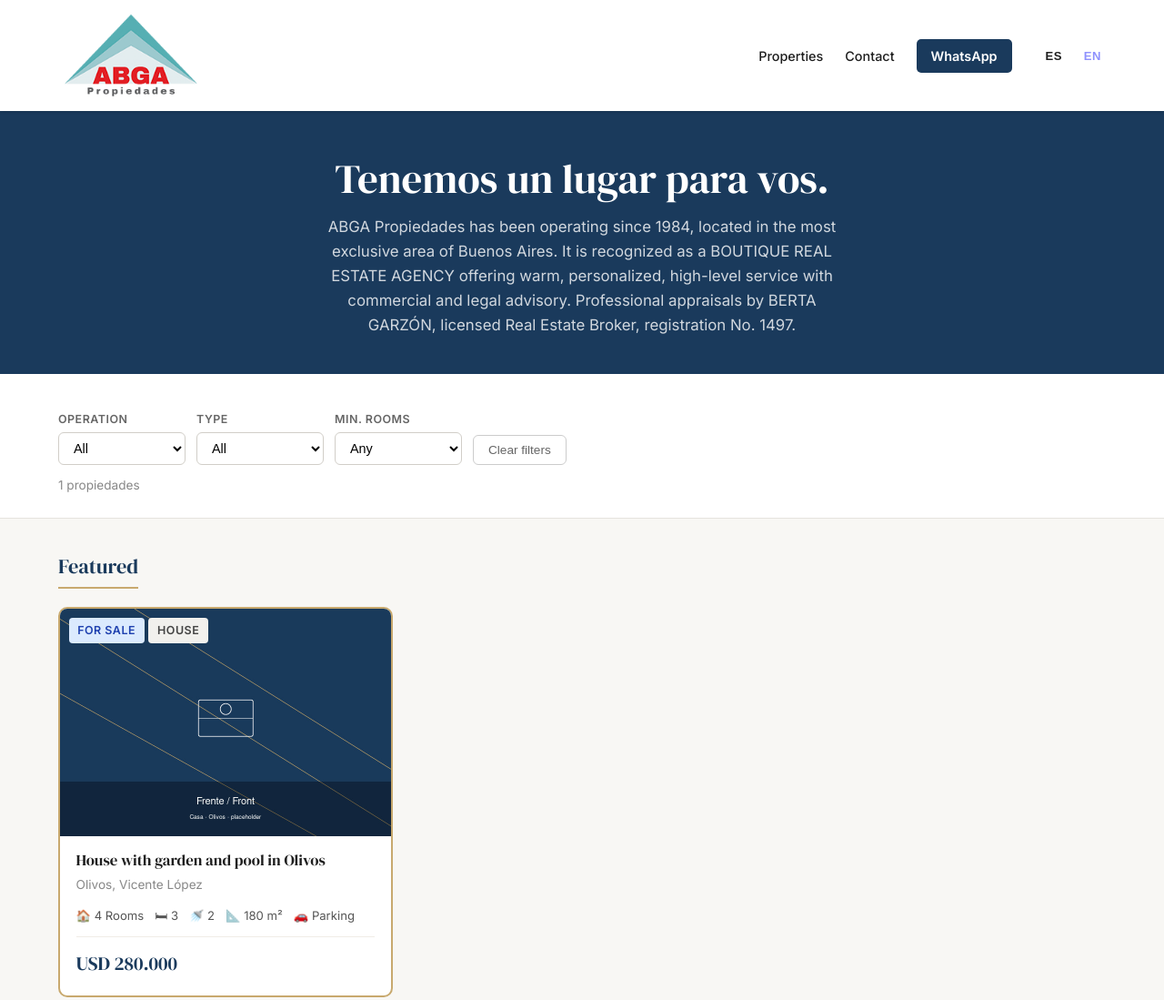
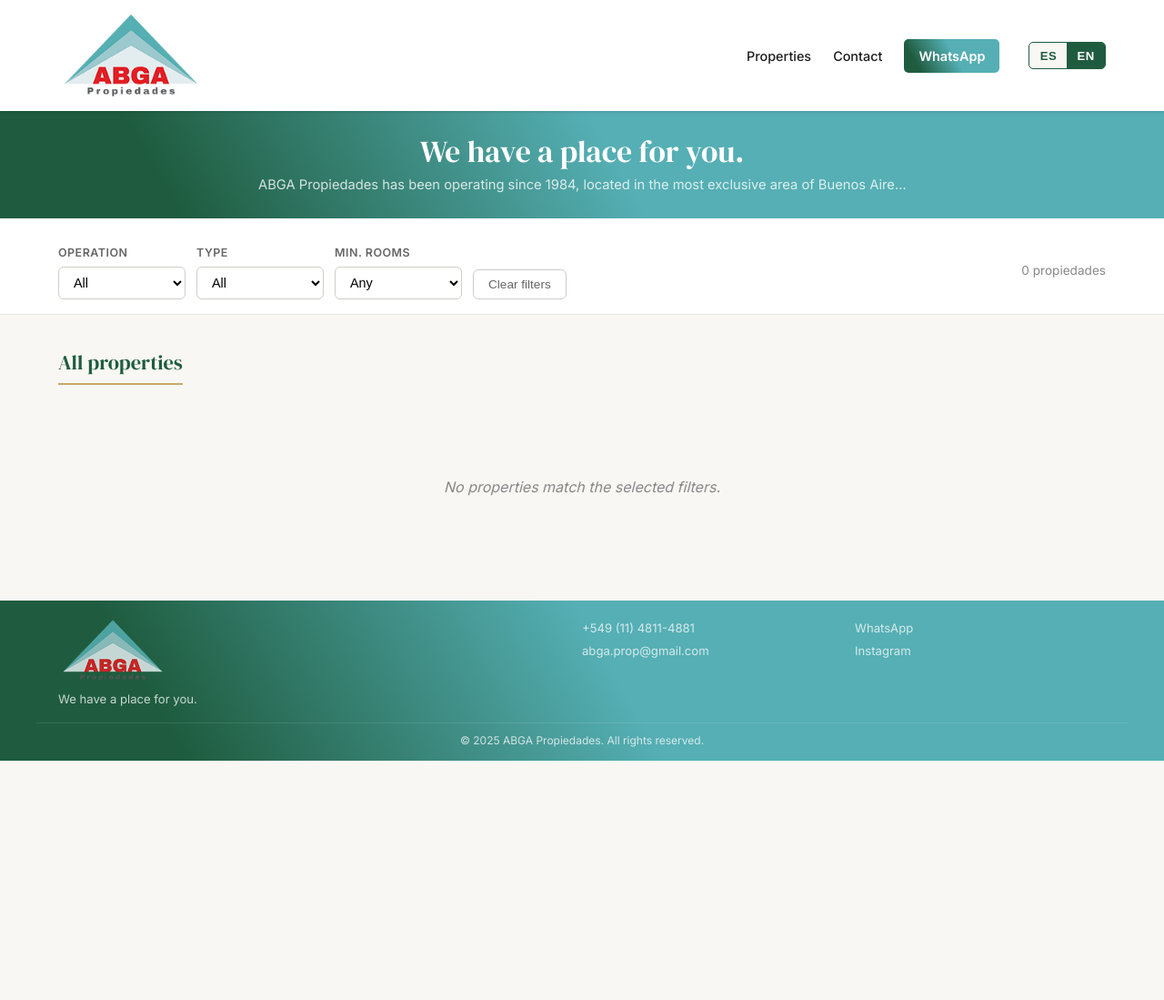
Before and after one commit to pmoracho/abgapropiedades, an Eleventy site: page src/index.njk in a window 1280 px wide. Shown: the top 1099 px of the page at 91% size. After the commit the page ends 836 px from the top, so only its background shows below. Built offline with nearby package versions, Linux system fonts and the light colour scheme; Eleventy itself is replaced by a stand-in of ours; files that its build step writes are made by us from their sources.

Commit message:
Actualizar colores y estilos en CSS, eliminar propiedades de casa-olivos-001 y agregar soporte para tagline bilingüe

```diff
--- a/_data/site.yaml
+++ b/_data/site.yaml
@@ -28,7 +28,8 @@ contacto:
   direccion: ""
 
 colores:
-  primario: "#1a3a5c"
+  primario: "#1f5c3f"
+  primario_claro: "#55afb4"
   acento: "#c8a96e"
   fondo: "#f8f7f4"
   texto: "#1e1e1e"
--- a/src/_layouts/base.njk
+++ b/src/_layouts/base.njk
@@ -34,6 +34,7 @@
   <style>
     :root {
       --color-primario: {{ site.colores.primario }};
+      --color-primario-claro: {{ site.colores.primario_claro or site.colores.primario }};
       --color-acento: {{ site.colores.acento }};
       --color-fondo: {{ site.colores.fondo }};
       --color-texto: {{ site.colores.texto }};
--- a/src/css/main.css
+++ b/src/css/main.css
@@ -45,7 +45,7 @@ h3 { font-size: 1.2rem; }
 .btn:active { transform: scale(0.98); }
 
 .btn--primario {
-  background: var(--color-primario);
+  background: linear-gradient(60deg, var(--color-primario) 15%, var(--color-primario-claro) 53%);
   color: #fff;
   width: 100%;
 }
@@ -73,7 +73,7 @@ h3 { font-size: 1.2rem; }
   color: var(--color-primario);
   width: 100%;
 }
-.btn--outline:hover { background: var(--color-primario); color: #fff; }
+.btn--outline:hover { background: linear-gradient(60deg, var(--color-primario) 15%, var(--color-primario-claro) 53%); color: #fff; }
 
 /* ---- BADGES ---- */
 .badge {
@@ -113,7 +113,7 @@ h3 { font-size: 1.2rem; }
 .nav-link { color: var(--color-texto); font-size: 0.9rem; font-weight: 500; transition: color 0.15s; }
 .nav-link:hover { color: var(--color-link); }
 .nav-cta {
-  background: var(--color-primario);
+  background: linear-gradient(60deg, var(--color-primario) 15%, var(--color-primario-claro) 53%);
   color: #fff;
   padding: 0.45rem 1rem;
   border-radius: 5px;
@@ -133,7 +133,7 @@ h3 { font-size: 1.2rem; }
   .nav-toggle { display: flex; }
   .nav {
     display: none; position: absolute; top: 100%; left: 0; right: 0;
-    background: var(--color-primario); flex-direction: column;
+    background: linear-gradient(60deg, var(--color-primario) 15%, var(--color-primario-claro) 53%); flex-direction: column;
     padding: 1rem; gap: 1rem; align-items: flex-start;
   }
   .nav.nav--open { display: flex; }
@@ -141,16 +141,26 @@ h3 { font-size: 1.2rem; }
 
 /* ---- HERO ---- */
 .hero {
-  background: var(--color-primario);
+  background: linear-gradient(60deg, var(--color-primario) 15%, var(--color-primario-claro) 53%);
   color: #fff;
-  padding: 3rem 0 2.5rem;
+  padding: 1.5rem 0;
   text-align: center;
 }
-.hero-titulo { color: #fff; margin-bottom: 0.75rem; }
-.hero-sub { color: rgba(255,255,255,0.8); max-width: 560px; margin: 0 auto; font-size: 1.05rem; }
+.hero-titulo { color: #fff; margin-bottom: 0.35rem; font-size: clamp(1.5rem, 3vw, 2.1rem); }
+.hero-sub {
+  color: rgba(255,255,255,0.8);
+  max-width: 720px;
+  margin: 0 auto;
+  font-size: 0.92rem;
+  overflow: hidden;
+  text-overflow: ellipsis;
+  display: -webkit-box;
+  -webkit-line-clamp: 1;
+  -webkit-box-orient: vertical;
+}
 
 .page-hero {
-  background: var(--color-primario);
+  background: linear-gradient(60deg, var(--color-primario) 15%, var(--color-primario-claro) 53%);
   color: #fff; padding: 2.5rem 0;
 }
 .page-hero h1 { color: #fff; margin-bottom: 0.5rem; }
@@ -160,19 +170,18 @@ h3 { font-size: 1.2rem; }
 .busqueda-section {
   background: #fff;
   border-bottom: 1px solid #e5e3de;
-  padding: 1.5rem 0;
+  padding: 1rem 0;
   position: sticky; top: 57px; z-index: 90;
 }
 
-.pagefind-search { margin-bottom: 1rem; }
+.pagefind-search { margin-bottom: 0.75rem; }
 
 .filtros {
   display: flex; flex-wrap: wrap; gap: 0.75rem; align-items: flex-end;
 }
 .filtro-grupo { display: flex; flex-direction: column; gap: 0.3rem; min-width: 140px; }
 .filtro-grupo label { font-size: 0.78rem; font-weight: 600; color: #666; text-transform: uppercase; letter-spacing: 0.04em; }
-.filtro-grupo select {
-  padding: 0.5rem 0.75rem;
+.filtro-grupo select {  padding: 0.5rem 0.75rem;
   border: 1.5px solid #d1cec8;
   border-radius: 6px;
   font-size: 0.9rem;
@@ -189,7 +198,10 @@ h3 { font-size: 1.2rem; }
 .filtro-limpiar:hover { border-color: var(--color-primario); color: var(--color-primario); }
 
 .resultados-contador {
-  margin-top: 0.75rem; font-size: 0.85rem; color: #888;
+  margin-left: auto;
+  font-size: 0.85rem; color: #888;
+  align-self: center;
+  white-space: nowrap;
 }
 
 /* ---- GRID DE PROPIEDADES ---- */
@@ -377,21 +389,21 @@ h3 { font-size: 1.2rem; }
 
 /* ---- FOOTER ---- */
 .site-footer {
-  background: var(--color-primario);
+  background: linear-gradient(60deg, var(--color-primario) 15%, var(--color-primario-claro) 53%);
   color: rgba(255,255,255,0.75);
-  padding: 2.5rem 0 1rem;
-  margin-top: 4rem;
+  padding: 1.25rem 0 0.75rem;
+  margin-top: 2rem;
 }
 .footer-inner {
-  display: grid; grid-template-columns: 2fr 1fr 1fr; gap: 2rem;
-  padding-bottom: 1.5rem; border-bottom: 1px solid rgba(255,255,255,0.1);
+  display: grid; grid-template-columns: 2fr 1fr 1fr; gap: 1.5rem;
+  padding-bottom: 0.9rem; border-bottom: 1px solid rgba(255,255,255,0.1);
 }
-.footer-marca .logo-nombre { color: #fff; display: block; margin-bottom: 0.5rem; }
-.footer-tagline { font-size: 0.85rem; }
-.footer-contacto, .footer-links { font-size: 0.85rem; }
-.footer-contacto p, .footer-links a { margin-bottom: 0.4rem; display: block; }
+.footer-marca .logo-nombre { color: #fff; display: block; margin-bottom: 0.3rem; }
+.footer-tagline { font-size: 0.82rem; }
+.footer-contacto, .footer-links { font-size: 0.82rem; }
+.footer-contacto p, .footer-links a { margin-bottom: 0.25rem; display: block; }
 .footer-links a:hover { color: #fff; }
-.footer-copy { text-align: center; font-size: 0.78rem; padding-top: 1rem; }
+.footer-copy { text-align: center; font-size: 0.75rem; padding-top: 0.6rem; }
 
 /* ---- LIGHTBOX ---- */
 .lightbox {
@@ -458,22 +470,31 @@ h3 { font-size: 1.2rem; }
 }
 .mapa-link:hover { text-decoration: underline; }
 
-/* ---- LANG SWITCHER ---- */
+/* ---- LANG SWITCHER (estilo botón, igual altura/forma que .nav-cta) ---- */
 .lang-switcher {
-  display: flex; align-items: center; gap: 0.3rem;
+  display: flex; align-items: center;
   margin-left: 0.5rem;
+  background: var(--color-fondo);
+  border: 1.5px solid var(--color-primario);
+  border-radius: 5px;
+  overflow: hidden;
 }
-.lang-sep { color: rgba(255,255,255,0.35); font-size: 0.8rem; }
+.lang-sep { display: none; }
 .lang-btn {
-  background: none; border: none; cursor: pointer;
-  color: var(--color-texto);
+  background: transparent; border: none; cursor: pointer;
+  color: var(--color-primario);
   font-size: 0.82rem;
-  font-weight: 600; padding: 0.2rem 0.3rem;
-  letter-spacing: 0.05em; transition: color 0.15s;
-  border-radius: 3px;
+  font-weight: 600;
+  padding: 0.4rem 0.7rem;
+  letter-spacing: 0.04em;
+  transition: background 0.15s, color 0.15s;
 }
-.lang-btn:hover { color: var(--color-link); }
-.lang-btn--active { color: var(--color-link) !important; }
+.lang-btn:hover { background: rgba(0,0,0,0.04); }
+.lang-btn--active {
+  background: var(--color-primario) !important;
+  color: #fff !important;
+}
+.lang-btn--active:hover { background: var(--color-primario) !important; }
 
 /* ---- GOOGLE MAPS ---- */
 .ficha-mapa { margin-bottom: 1.75rem; }
--- a/src/index.njk
+++ b/src/index.njk
@@ -50,8 +50,8 @@ title: Propiedades
         </select>
       </div>
       <button class="filtro-limpiar" onclick="limpiarFiltros()" data-i18n="filtro_limpiar">Limpiar filtros</button>
+      <p class="resultados-contador" id="contador"></p>
     </div>
-    <p class="resultados-contador" id="contador"></p>
   </div>
 </section>
 
--- a/src/js/i18n.js
+++ b/src/js/i18n.js
@@ -68,6 +68,12 @@
       if (val) el.textContent = val;
     });
 
+    // Tagline del sitio (hero, footer) con data-tagline-es / data-tagline-en
+    document.querySelectorAll("[data-tagline-es]").forEach((el) => {
+      const val = lang === "en" ? el.dataset.taglineEn : el.dataset.taglineEs;
+      if (val) el.textContent = val;
+    });
+
     // Descripciones con data-desc-es / data-desc-en
     document.querySelectorAll("[data-desc-es]").forEach((el) => {
       const val = lang === "en" ? el.dataset.descEn : el.dataset.descEs;
```
Also changed, not shown: propiedades/casa-olivos-001/data.yaml (deleted, +0 -56 lines), propiedades/casa-olivos-001/cocina.jpg (deleted), propiedades/casa-olivos-001/dormitorio-principal.jpg (deleted), propiedades/casa-olivos-001/frente.jpg (deleted), propiedades/casa-olivos-001/jardin.jpg (deleted), propiedades/casa-olivos-001/living.jpg (deleted), propiedades/casa-olivos-001/pileta.jpg (deleted).
